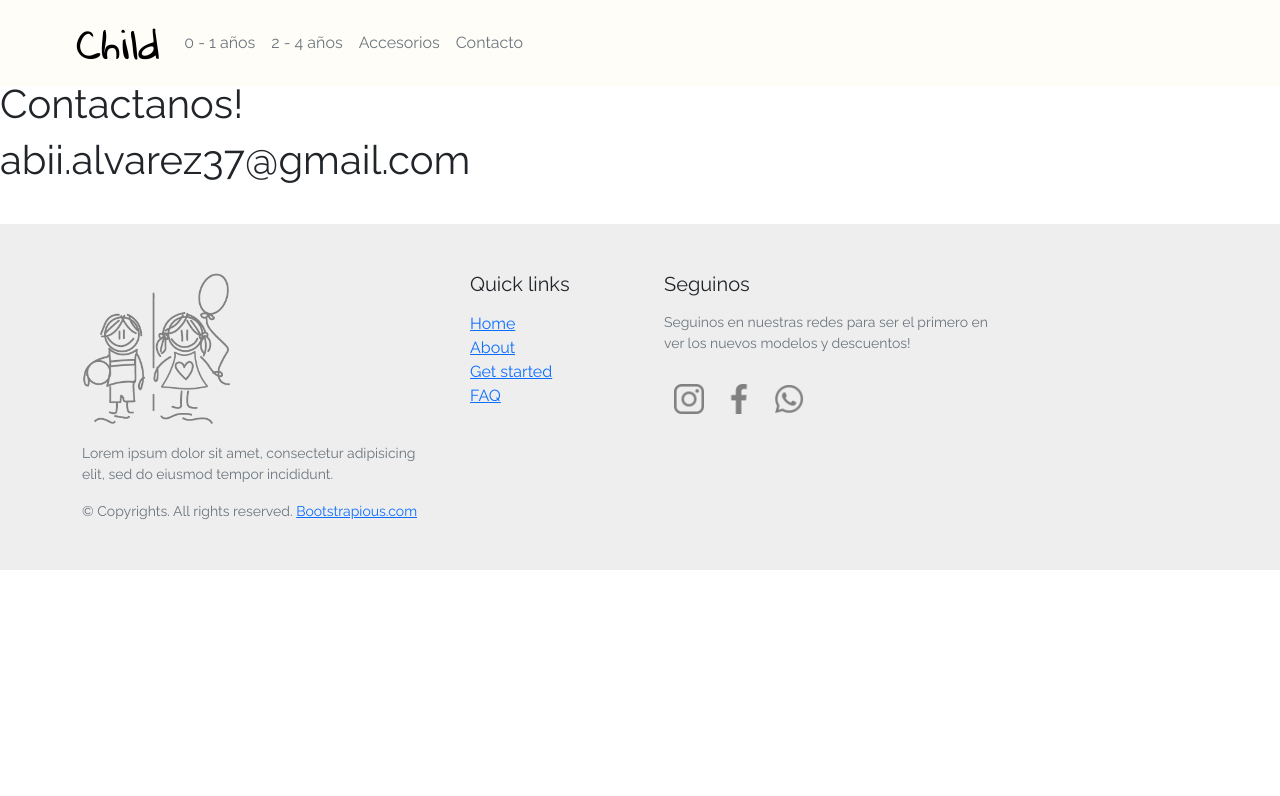
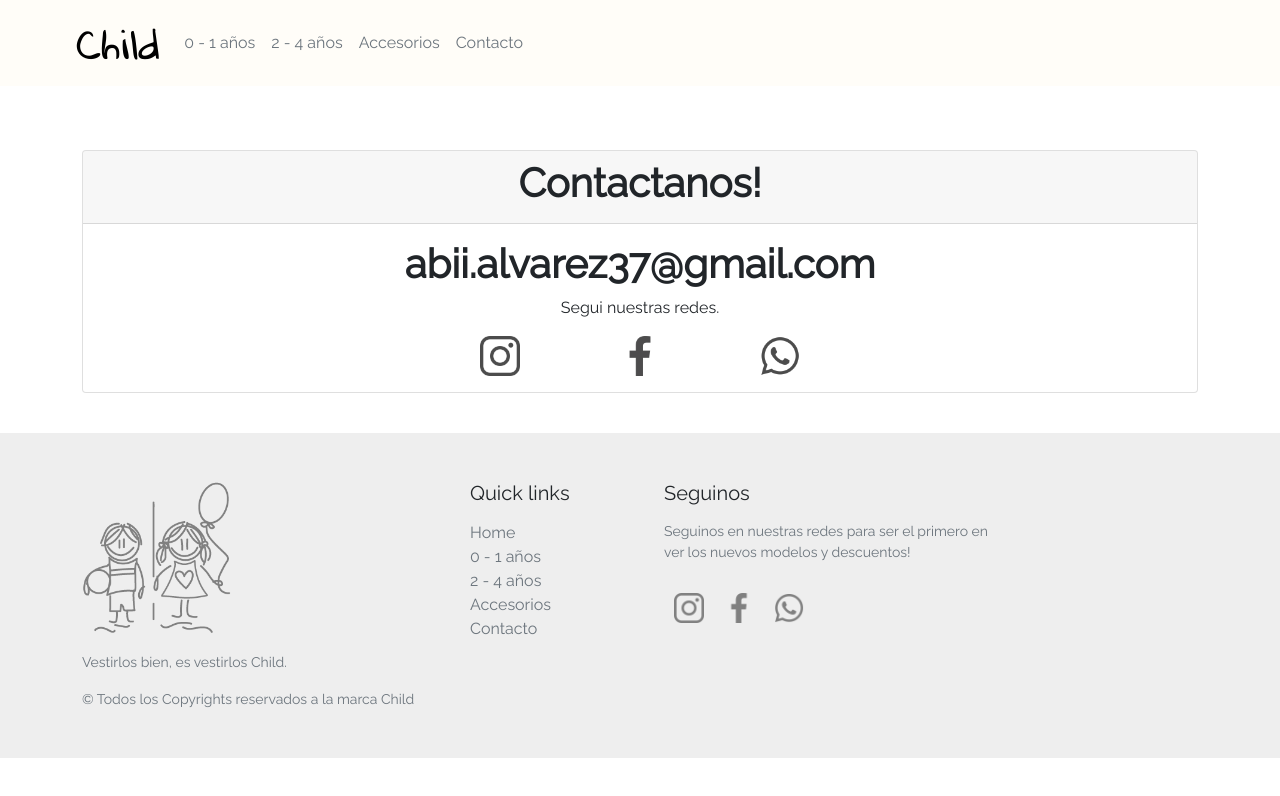
Before and after one commit to matiasfmart/tienda-child, a React (Create React App) app: page /contacto in a window 1280 px wide. Shown: the top 796 px of the page. Built offline with nearby package versions, Linux system fonts and the light colour scheme.

Commit message:
details css

```diff
--- a/src/App.css
+++ b/src/App.css
@@ -3,7 +3,7 @@
   font-family: 'Raleway', sans-serif;
 }
 
-body {
+body{
   margin-top: 80px !important;
 }
 
@@ -17,9 +17,6 @@ body {
 
 .nav{
   background-color: rgb(255, 253, 248);
-  position: fixed !important;
-  z-index: 1;
-  margin-top: -80px;
 }
 
 .greeting{
@@ -91,130 +88,6 @@ a:hover, a:focus {
 
 footer {
   background: #eeeeee;
-}
-
-
-/* start styles card sale */
-
-/* .container-description{
-  padding: 5%;
-}
-
-.container-product{
-  width: 20%;
-  height: 50%;
-  border-radius: 11px;
-  background-color: #FFFFFF;
-  box-shadow: 0 0 8px .5px #0000001f;
-  display: inline-block;
-  text-align: center;
-  margin: 1%;
-}
-
-.container-product img{
-  width: 100%;
-}
-
-.container-productsItem{
-  margin: auto;
-  width: 85%;
-}
-
-.container-product__title p{
-  display: inline-block;
-  margin: 10%;
-}
-
-.container-product{
-  margin: 2%;
-}
-
-.container-btnCart{
-  width: 100%;
-  display: flex;
-  justify-content: space-around;
-  align-items: center;
-  margin: 0%;
-}
-.count{
-  margin: 0;
-}
-.btn-remove, .btn-add{
-  display: inline;
-  border-radius: 100px;
-  color: #337FED;
-  font-size: 25px;
-  font-weight: 1;
-  padding: 5px 13px;
-  background-color: rgba(61, 148, 246, 0);
-  border: solid #337FED 1px;
-  text-align: center;
-  transition: .1s;
-}
-.count{
-  display: inline;
-}
-.btn-remove:hover, .btn-add:hover {
-   color: white;
-   background: #337FED;
-   border: solid #337FED 1px;
-   -webkit-border-radius: 100px;
-   -moz-border-radius: 100px;
-   border-radius: 100px;
-}
-.btn-addToCart{
-  width: 100%;
-  display: inline;
-  border-radius: 0px;
-  -webkit-border-radius: 10px;
-  -moz-border-radius: 50px;
-  color: #337FED;
-  font-size: 18px;
-  font-weight: 100;
-  padding: 8px 15px;
-  margin: 5% 0%;
-  background-color: rgba(61, 148, 246, 0);
-  border: solid #337FED 1px;
-  text-align: center;
-  transition: .1s;
-}
-.btn-addToCart:hover {
-   color: white;
-   background: #337FED;
-   border: solid #337FED 1px;
-} */
-/* end styles card sale */
-
-/* itemDetail styles start*/
-/* .container-itemDetail{
-  background-color: #fffdf9;
-  width: 80%;
-  margin: auto;
-  display: flex;
-  justify-content: space-between;
-  align-items: center;
-}
-
-.container-itemDetail img{
-  display: inline-block;
-  width: 50%;
-  padding: 5%;
-}
-
-.container-description__detail{
-  display: inline-block;
-  width: 50%;
-  text-align: center;
-}
-
-.contactSection{
-  margin: 10% auto;
-  display: flex;
-  align-items: center;
-  justify-content: center;
-} */
-
-footer{
   margin-top: 40px;
 }
 
@@ -262,81 +135,30 @@ footer{
   filter: invert(.5);
 }
 
-/* .container-itemCart{
-  width: 80%;
-  height: 5%;
-  margin: 5% auto;
-  background: fffdf9;
+.container-icons{
   display: flex;
-  justify-content: space-around;
-  align-items: center;
+  justify-content:center;
 }
 
-.container-itemCart__img{
-  display: inline-block;
+.contact-iconSocial img{
+  width: 40px;
+  height: auto;
+  margin: 0 50px;
+  filter: invert(.3);
 }
 
-.container-itemCart__img img{
-  width: 20%;
+.contact-text{
+  margin: 50px 0;
 }
 
-.container-itemCart__title{
-  display: inline-block;
-  text-align: center;
+.container-contact{
+  margin-top: 150px;
 }
 
-.container-itemCart__count{
-  display: inline-block;
+.itemDetail-container{
+  margin-top: 120px;
 }
 
-.container-itemCart__price{
-  display: inline-block;
+.container-cart{
+  margin-top: 130px;
 }
-
-
-
-@media (max-width:600px) {
-  .nav > .nav-btn {
-    display: inline-block;
-    position: absolute;
-    right: 0px;
-    top: 0px;
-  }
-  .nav > .nav-btn > label {
-    display: inline-block;
-    width: 50px;
-    height: 50px;
-    padding: 13px;
-  }
-  .nav > .nav-btn > label:hover,.nav  #nav-check:checked ~ .nav-btn > label {
-    background-color: rgba(0, 0, 0, 0.3);
-  }
-  .nav > .nav-btn > label > span {
-    display: block;
-    width: 25px;
-    height: 10px;
-    border-top: 2px solid #eee;
-  }
-  .nav > .nav-links {
-    position: absolute;
-    display: block;
-    width: 100%;
-    background-color: #333;
-    height: 0px;
-    transition: all 0.3s ease-in;
-    overflow-y: hidden;
-    top: 50px;
-    left: 0px;
-  }
-  .nav > .nav-links > a {
-    display: block;
-    width: 100%;
-  }
-  .nav > #nav-check:not(:checked) ~ .nav-links {
-    height: 0px;
-  }
-  .nav > #nav-check:checked ~ .nav-links {
-    height: calc(100vh - 50px);
-    overflow-y: auto;
-  }
-}*/
--- a/src/components/Cart.jsx
+++ b/src/components/Cart.jsx
@@ -7,7 +7,7 @@ function Cart(){
   const { cart, deleteItem, clearCart} =  useContext(cartContext);
 
   return (
-    <div className='container'>
+    <div className='container` container-cart`'>
       <ol className="list-group list-group-numbered">
         {
           cart.map((e) => (
@@ -23,12 +23,12 @@ function Cart(){
       </ol>
       {
         cart.length ?
-
         <div class="d-grid gap-2 d-md-flex justify-content-md-end">
           <button className='btn btn-primary me-md-2' onClick={ ()=> clearCart() }>Vaciar Carrito</button>
           <Link to={'/order'}><button className='btn btn-primary'>Hacer Pedido</button></Link>
         </div>
-            : <div className='container'>
+        :
+        <div className='container'>
           <div className='row'>
             <h1>No hay productos en el carrito</h1>
           </div>
--- a/src/components/ContactSection.jsx
+++ b/src/components/ContactSection.jsx
@@ -2,11 +2,21 @@ import React from 'react';
 
 function ContactSection(){
   return (
-    <div className='contactSection'>
-        <div className='container-contactSection'>
-            <h1>Contactanos!</h1>
-            <h1>abii.alvarez37@gmail.com</h1>
+    <div className='container container-contact'>
+      <div className="card">
+        <div className="card-header">
+          <h1 className='fw-bolder text-center'>Contactanos!</h1>
         </div>
+        <div className="card-body">
+          <h1 className="card-title fw-bolder text-center">abii.alvarez37@gmail.com</h1>
+          <p className="card-text text-center">Segui nuestras redes.</p>
+          <div className='container-icons'>
+            <a href='https://www.instagram.com/abii.37/' className="contact-iconSocial"><img src="/img/instagram.png" alt="" /></a>
+            <a href="https://www.facebook.com/ChildProveedor" className="contact-iconSocial"><img src="/img/facebook.png" alt="" /></a>
+            <a href="https://wa.me/+5491169792323" className="contact-iconSocial"><img src="/img/whatsapp.png" alt="" /></a>
+          </div>
+        </div>
+      </div>
     </div>
   )
 };
--- a/src/components/Footer.jsx
+++ b/src/components/Footer.jsx
@@ -1,3 +1,5 @@
+import { Link } from "react-router-dom";
+
 function Footer() {
     return (
 
@@ -6,27 +8,19 @@ function Footer() {
                 <div className="row gy-4 gx-5">
                     <div className="col-lg-4 col-md-6">
                         <img src="/img/logo1.png" width='150' className="footer-img"/>
-                        <p className="small text-muted">Lorem ipsum dolor sit amet, consectetur adipisicing elit, sed do eiusmod tempor incididunt.</p>
-                        <p className="small text-muted mb-0">&copy; Copyrights. All rights reserved. <a className="text-primary" href="#">Bootstrapious.com</a></p>
+                        <p className="small text-muted">Vestirlos bien, es vestirlos Child.</p>
+                        <p className="small text-muted mb-0">&copy; Todos los Copyrights reservados a la marca Child</p>
                     </div>
                     <div className="col-lg-2 col-md-6 col-6">
                         <h5 className="text-grey mb-3">Quick links</h5>
                         <ul className="list-unstyled text-muted">
-                            <li><a href="#">Home</a></li>
-                            <li><a href="#">About</a></li>
-                            <li><a href="#">Get started</a></li>
-                            <li><a href="#">FAQ</a></li>
+                            <li><Link to={'/'} className="text-decoration-none text-secondary" >Home</Link></li>
+                            <li><Link to={'/category/01'} className="text-decoration-none text-secondary" >0 - 1 años</Link></li>
+                            <li><Link to={'/category/24'} className="text-decoration-none text-secondary" >2 - 4 años</Link></li>
+                            <li><Link to={'/category/ac'} className="text-decoration-none text-secondary" >Accesorios</Link></li>
+                            <li><Link to={'/contacto'} className="text-decoration-none text-secondary" >Contacto</Link></li>
                         </ul>
                     </div>
-                    {/* <div className="col-lg-2 col-md-6 col-6">
-                        <h5 className="text-grey mb-3">Quick links</h5>
-                        <ul className="list-unstyled text-muted">
-                            <li><a href="#">Home</a></li>
-                            <li><a href="#">About</a></li>
-                            <li><a href="#">Get started</a></li>
-                            <li><a href="#">FAQ</a></li>
-                        </ul>
-                    </div> */}
                     <div className="col-lg-4 col-md-6 col-6">
                         <h5 className="text-grey mb-3">Seguinos</h5>
                         <p className="small text-muted">Seguinos en nuestras redes para ser el primero en ver los nuevos modelos y descuentos!</p>
--- a/src/components/Item.jsx
+++ b/src/components/Item.jsx
@@ -6,7 +6,7 @@ function Item({products}){
     return(
         <Col>
             <Card style={{ width: '18rem' }}>
-            <Card.Img variant="top" className="" src={products.urlPicture} />
+            <Card.Img variant="top" className="img-fluid" src={products.urlPicture} />
             <Card.Body>
                 <Card.Title>{products.title}</Card.Title>
                 <Card.Text>{products.description}</Card.Text>
--- a/src/components/ItemDetail.jsx
+++ b/src/components/ItemDetail.jsx
@@ -16,11 +16,11 @@ function ItemDetail({item}){
 
     return(
         <>
-            <div className='container'>
+            <div className='container itemDetail-container'>
                 <div className="card mb-3">
                     <div className='row g-0'>
                         <div className='col-md-6'>
-                            <img className='img-fluid roundewd-start' src={item.urlPicture} alt="" />
+                            <img className='img-fluid roundewd-start' src={item.urlPicture} alt="Responsive image" />
                         </div>
                         <div className='col-md-6'>
                             <div className='card-body'>
--- a/src/components/NavBar.jsx
+++ b/src/components/NavBar.jsx
@@ -7,7 +7,7 @@ import { Navbar, Container, Nav } from 'react-bootstrap';
 function NavBar() {
 
     return (
-        <Navbar collapseOnSelect expand="lg" id='nav' className="nav container-fluid">
+        <Navbar fixed="top" collapseOnSelect expand="lg" id='nav' className="nav container-fluid">
             <Container>
                 <Navbar.Brand><Link className='nav-title' to={'/'}>Child</Link></Navbar.Brand>
                 <Navbar.Toggle aria-controls="responsive-navbar-nav"/>
```
Lines whose indentation alone changed are shown as unchanged.
